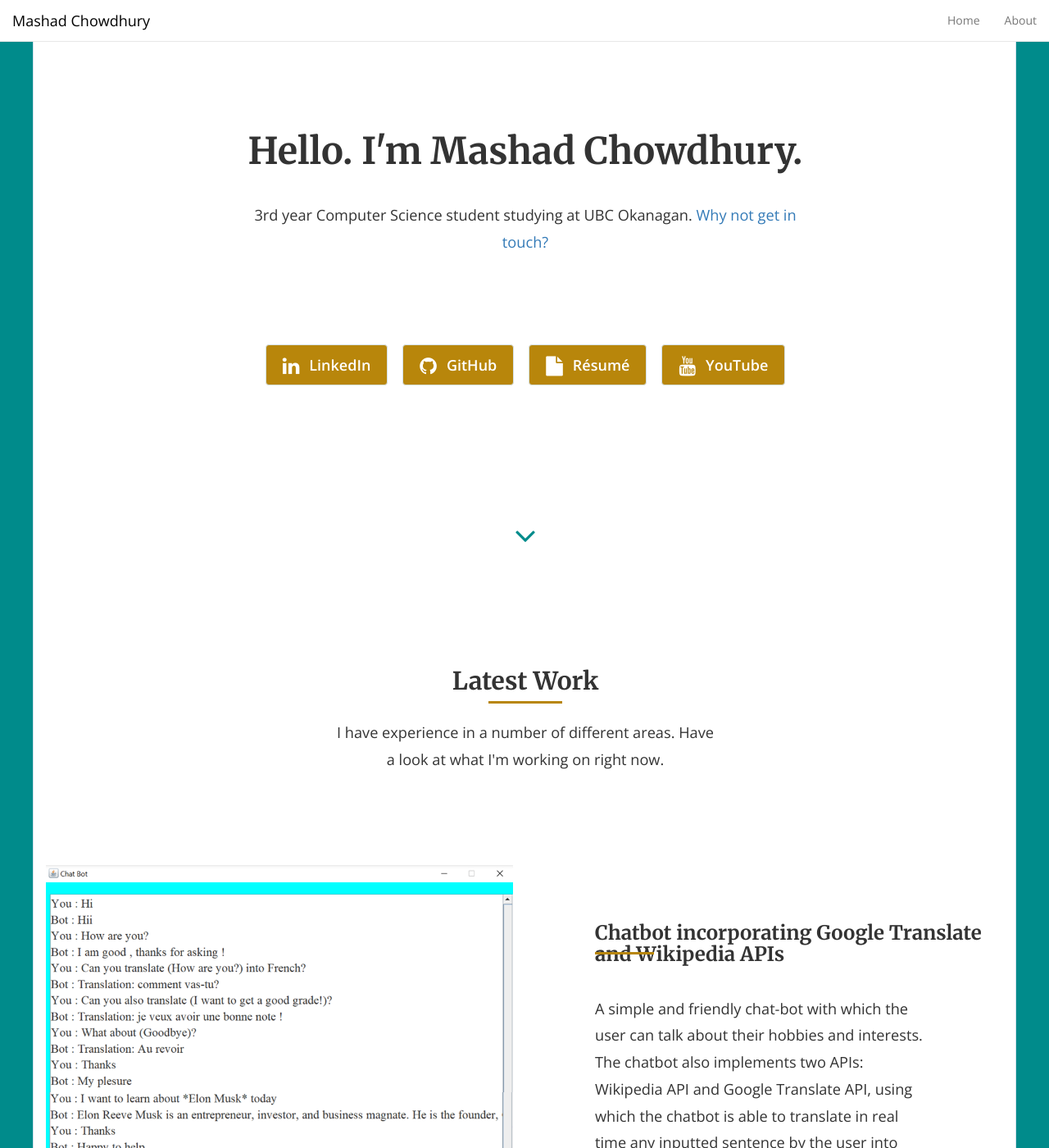
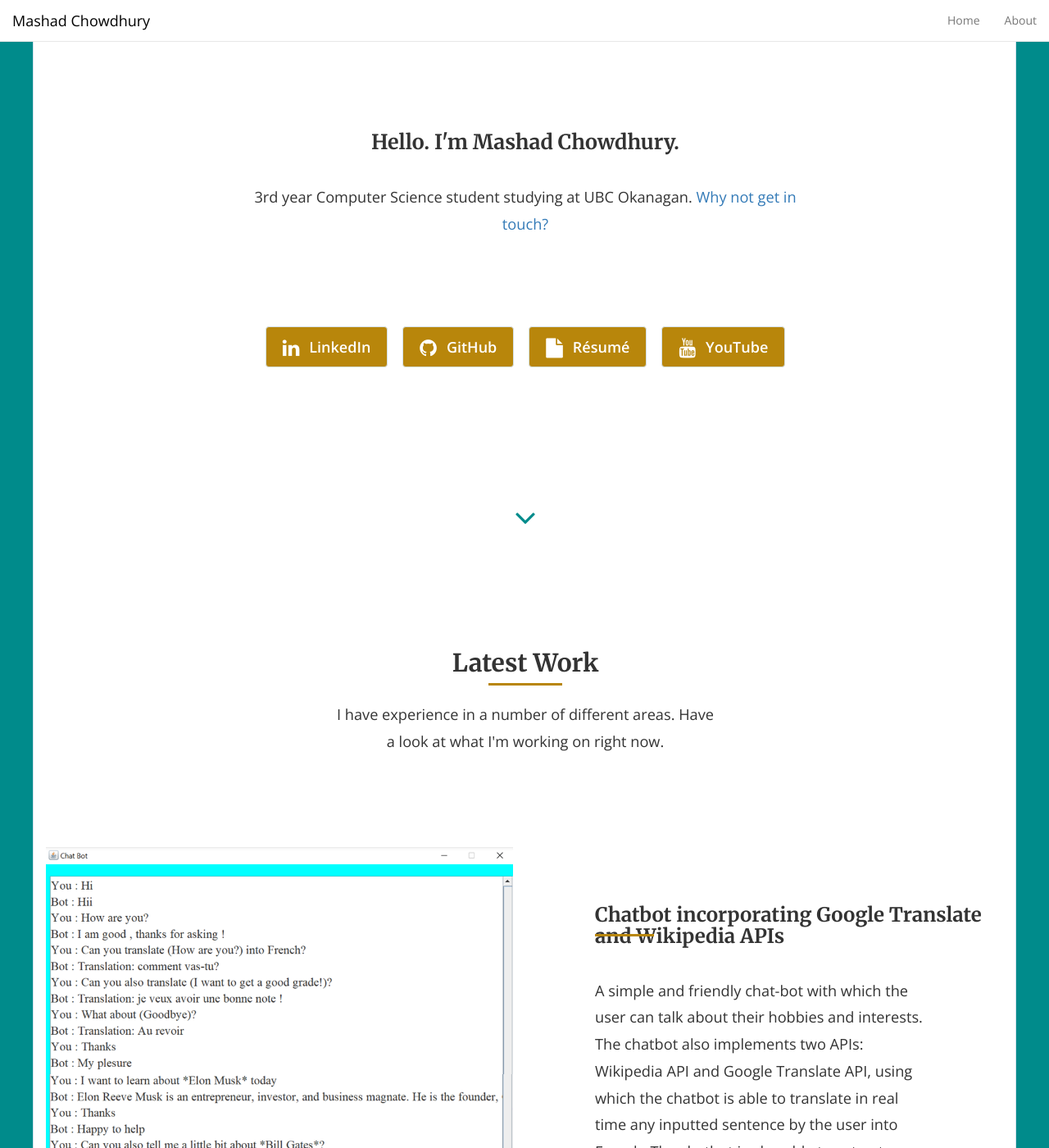
Before and after one commit to mashadchowdhury/mashadchowdhury.github.io, a Jekyll site: the page built from index.html, in a window 1280 px wide and 1400 px high. Shown: the whole window at 82% size. Built offline with Jekyll 4.4.1, drawn with Linux system fonts in a browser that asks for light colours; nearby versions of some CDN libraries; the list of posts is cut into pages by our own code.

Commit message:
Update style.scss

```diff
--- a/css/style.scss
+++ b/css/style.scss
@@ -133,7 +133,7 @@ button.btn, input.btn {
     width: 100%;
   }
   h1 {
-    font-size: 45px;
+    font-size: 25px;
   }
   p {
     margin: 2em 0 4em 0;
```
